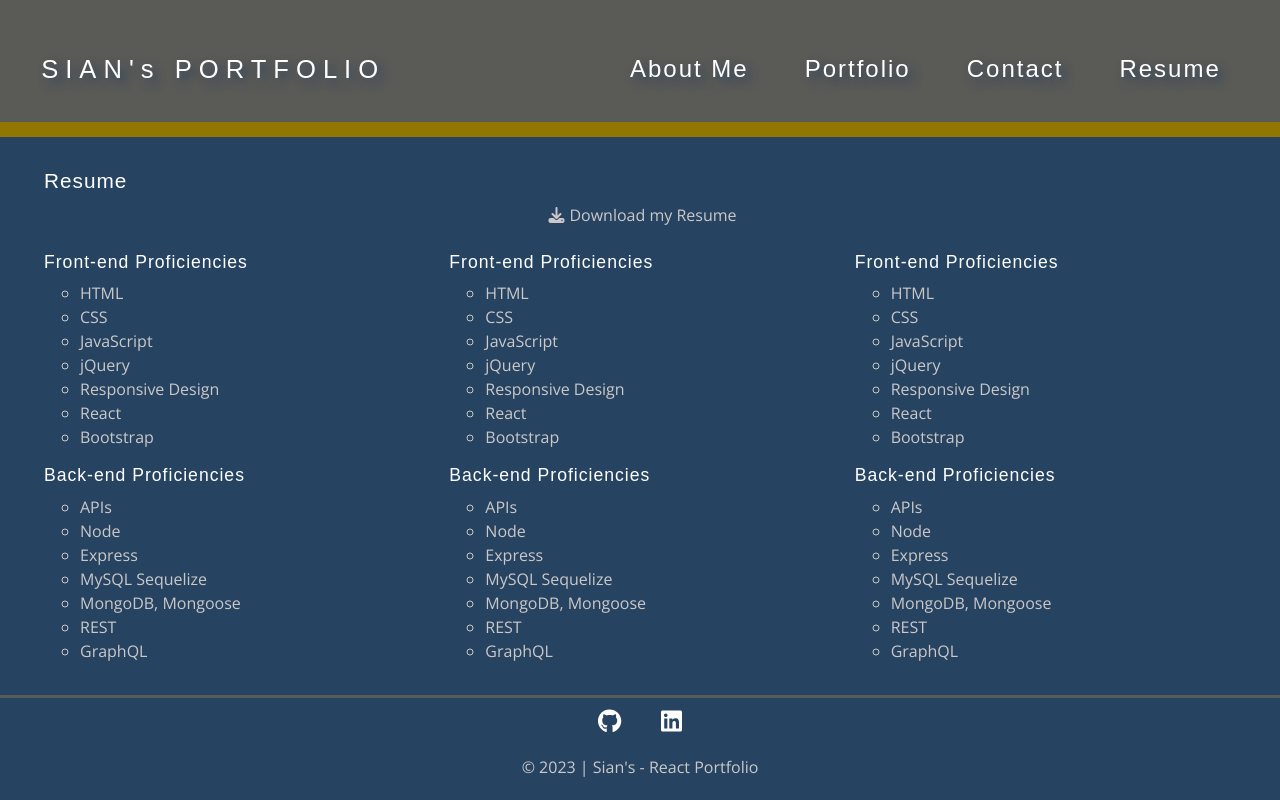
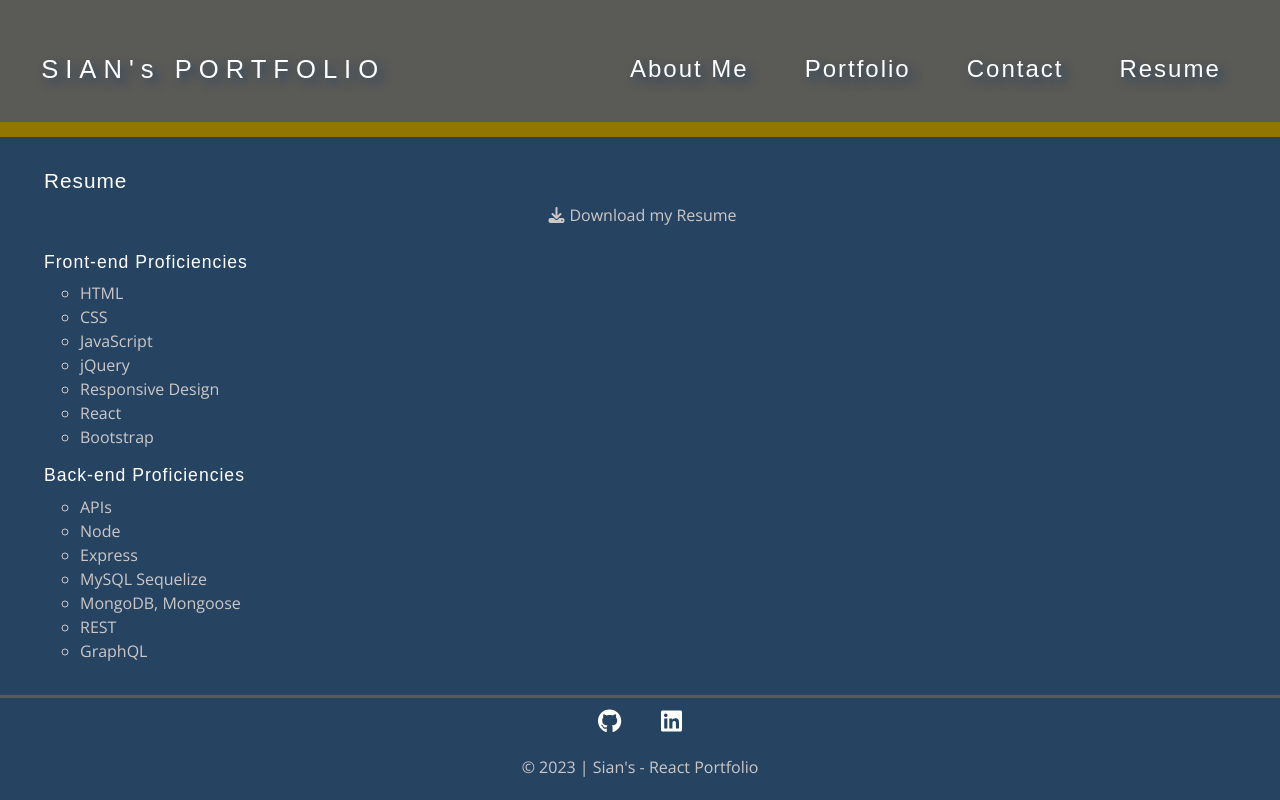
Before and after one commit to SKhai77/my-react-portfolio, a React (Vite) app: page /resume in a window 1280 px wide. Built offline with nearby package versions, Linux system fonts and the light colour scheme; a web font is replaced by a local one.

Commit message:
Deleted the two columns content

```diff
--- a/src/pages/Resume.jsx
+++ b/src/pages/Resume.jsx
@@ -38,54 +38,6 @@ export default function Resume() {
                 <li>GraphQL</li>
               </ul>
             </div>
-
-            <div className="col-md-4">
-              <h3>Front-end Proficiencies</h3>
-              <ul className="list-group mb-3">
-                <li>HTML</li>
-                <li>CSS</li>
-                <li>JavaScript</li>
-                <li>jQuery</li>
-                <li>Responsive Design</li>
-                <li>React</li>
-                <li>Bootstrap</li>
-              </ul>
-
-              <h3>Back-end Proficiencies</h3>
-              <ul className="list-group">
-                <li>APIs</li>
-                <li>Node</li>
-                <li>Express</li>
-                <li>MySQL Sequelize</li>
-                <li>MongoDB, Mongoose</li>
-                <li>REST</li>
-                <li>GraphQL</li>
-              </ul>
-            </div>
-
-            <div className="col-md-4">
-              <h3>Front-end Proficiencies</h3>
-              <ul className="list-group mb-3">
-                <li>HTML</li>
-                <li>CSS</li>
-                <li>JavaScript</li>
-                <li>jQuery</li>
-                <li>Responsive Design</li>
-                <li>React</li>
-                <li>Bootstrap</li>
-              </ul>
-
-              <h3>Back-end Proficiencies</h3>
-              <ul className="list-group">
-                <li>APIs</li>
-                <li>Node</li>
-                <li>Express</li>
-                <li>MySQL Sequelize</li>
-                <li>MongoDB, Mongoose</li>
-                <li>REST</li>
-                <li>GraphQL</li>
-              </ul>
-            </div>
           </div>
         </div>
       </section>
```
